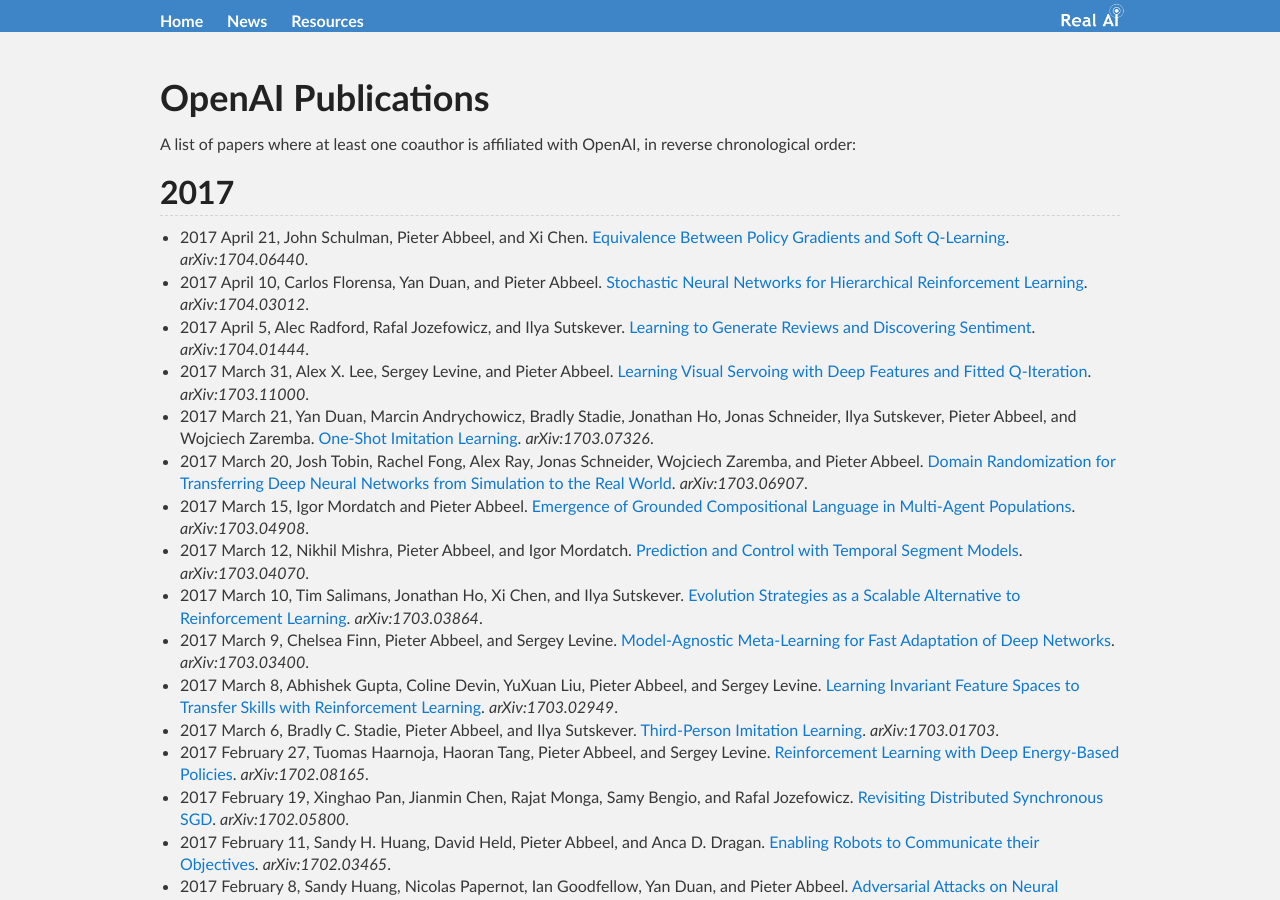
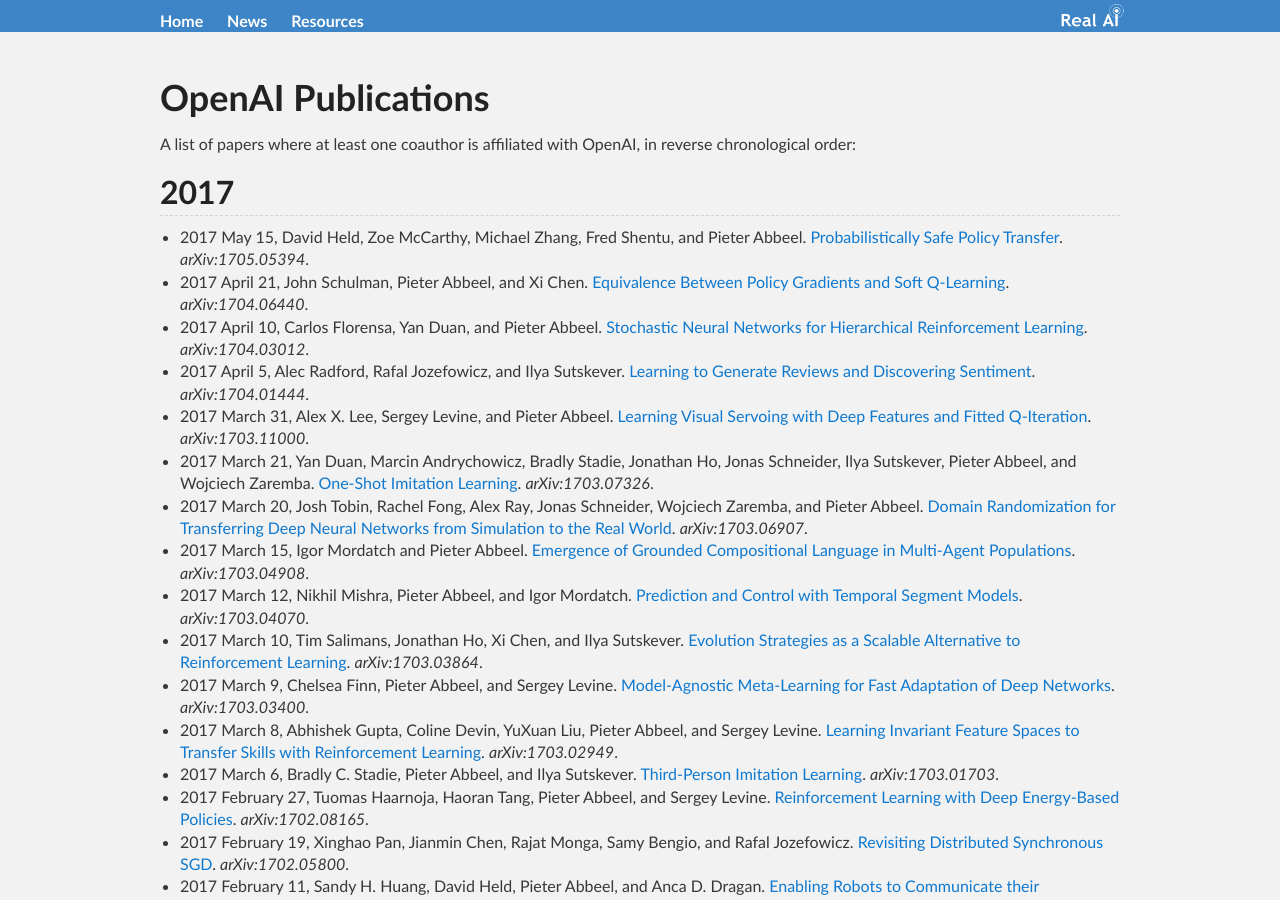
Before and after one commit to Tonywuhk/realai.org, a Jekyll site: the page built from labs/openai-publications.md, in a window 1280 px wide and 900 px high. Built offline with Jekyll 4.4.1, drawn with Linux system fonts in a browser that asks for light colours; our own code applies the rules of GitHub Pages for plain Markdown files; formulas are drawn with MathJax 3; comment, search, counter and statistics services are not loaded; the repository's description, which GitHub fills in, is left out.

Commit message:
Update openai-publications.md

```diff
--- a/labs/openai-publications.md
+++ b/labs/openai-publications.md
@@ -8,6 +8,7 @@
 
 ## 2017
 
+* 2017 May 15, David Held, Zoe McCarthy, Michael Zhang, Fred Shentu, and Pieter Abbeel. [Probabilistically Safe Policy Transfer](https://arxiv.org/abs/1705.05394). *arXiv:1705.05394*.
 * 2017 April 21, John Schulman, Pieter Abbeel, and Xi Chen. [Equivalence Between Policy Gradients and Soft Q-Learning](https://arxiv.org/abs/1704.06440). *arXiv:1704.06440*.
 * 2017 April 10, Carlos Florensa, Yan Duan, and Pieter Abbeel. [Stochastic Neural Networks for Hierarchical Reinforcement Learning](https://arxiv.org/abs/1704.03012). *arXiv:1704.03012*.
 * 2017 April 5, Alec Radford, Rafal Jozefowicz, and Ilya Sutskever. [Learning to Generate Reviews and Discovering Sentiment](https://arxiv.org/abs/1704.01444). *arXiv:1704.01444*.
```
